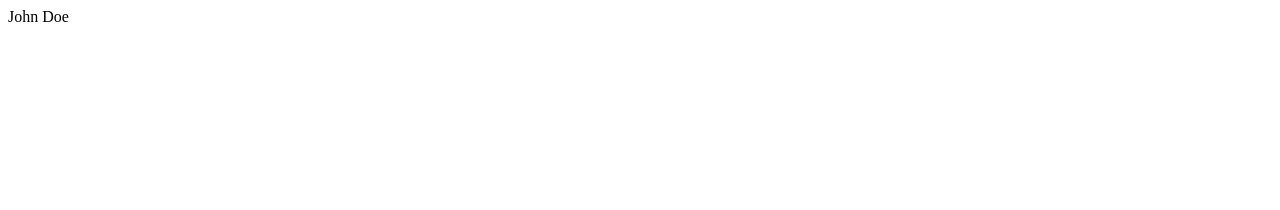
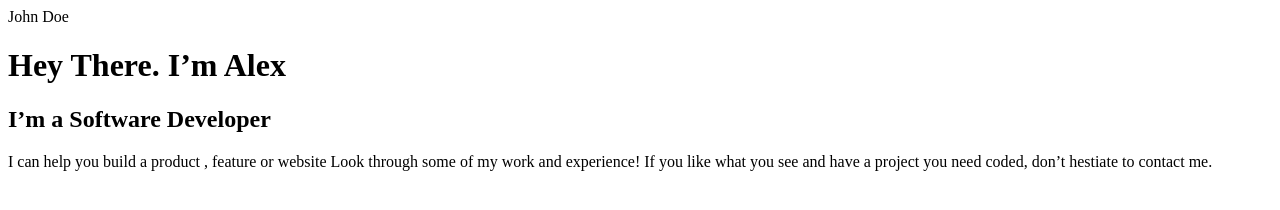
Before and after one commit to Lusindiso/Microverse-Portfolio, a website: page index.html in a window 1280 px wide. Drawn offline with Linux system fonts and the light colour scheme.

Commit message:
Add header heading text

```diff
--- a/index.html
+++ b/index.html
@@ -17,5 +17,18 @@
             <i class="fa-solid fa-bars"></i>
         </div>
     </nav>
+    <header class="header">
+        <h1 class="heading__primary">Hey There.
+            I’m Alex
+        </h1>
+        <h2 class="heading__secondary">
+            I’m a Software Developer
+        </h2>
+        <p class="heading__about">
+            I can help you build a product , feature or website Look through some of my work and experience! If you like what you see and have a project you need coded,
+don’t hestiate to contact me.
+        </p>
+
+    </header>
 </body>
 </html>
```
